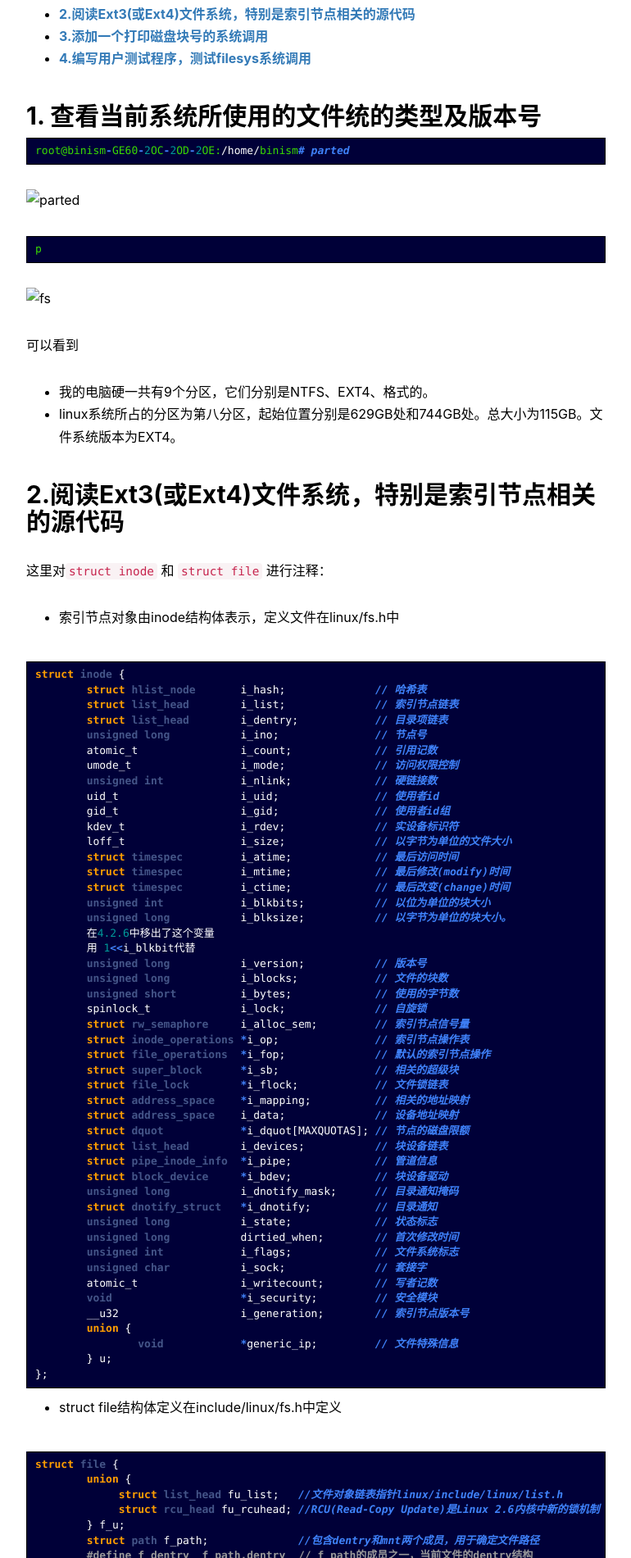
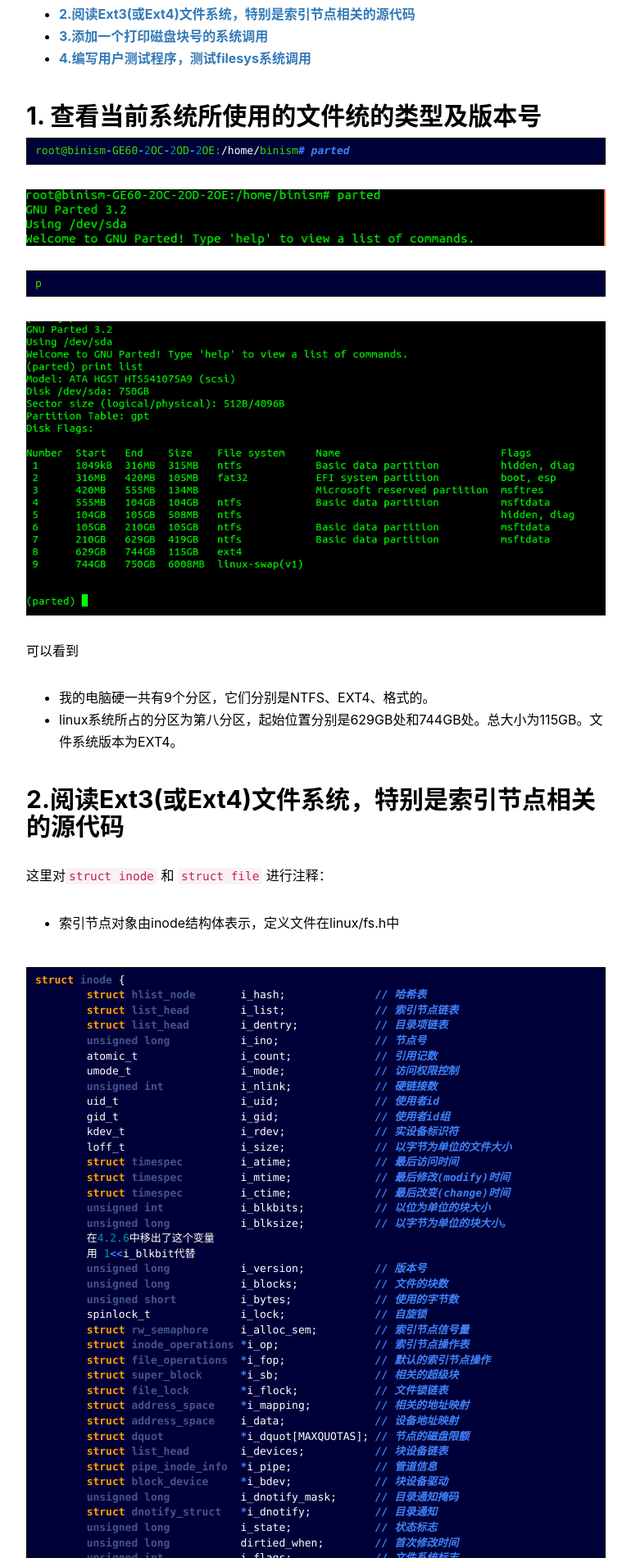
Before and after one commit to binism/binism.github.io, a Jekyll site: the page built from _posts/2016-06-22-File-Block.md, in a window 1280 px wide. Shown: the part 581-2482 px from the top of the page at 82% size, without its empty margins (233-1003 px from the left). Built offline with Jekyll 4.4.1, drawn with Linux system fonts in a browser that asks for light colours; comment, search, counter and statistics services are not loaded.

Commit message:
add new md file

````diff
--- a/_posts/2016-06-22-File-Block.md
+++ b/_posts/2016-06-22-File-Block.md
@@ -22,12 +22,12 @@ tags:		[FILESYS, SYSCALL, linux]
 root@binism-GE60-2OC-2OD-2OE:/home/binism# parted
 ```
 
-![parted](../images/images/linux/parted.png)
+![parted](/images/images/linux/parted.png)
 
 ```perl
 p
 ```
-![fs](../images/images/linux/fs.png)
+![fs](/images/images/linux/fs.png)
 
 可以看到
 
@@ -380,4 +380,4 @@ gcc -o test test.c
 ```perl
 dmesg | tail -5083
 ```
-![res1](../images/images/linux/res1.png)
+![res1](/images/images/linux/res1.png)
````
